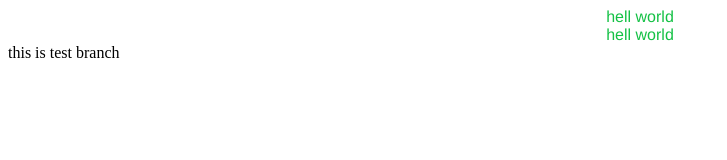
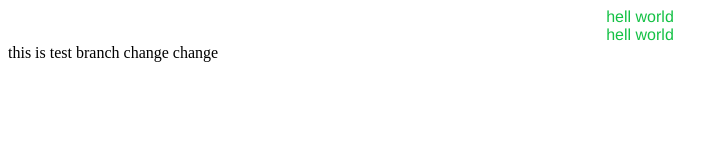
Before and after one commit to hyyyl/erabbit-client-pc, a Vue app: page / in a window 1280 px wide. Shown: the top 160 px of the page, without its empty margins (0-727 px from the left). Built offline with nearby package versions, Linux system fonts and the light colour scheme.

Commit message:
test change

```diff
--- a/src/App.vue
+++ b/src/App.vue
@@ -1,7 +1,7 @@
 <template>
 <div class="content">hell world</div>
 <div class="content">hell world</div>
-  <div>this is test branch</div>
+  <div>this is test branch change change</div>
 </template>
 
 <style lang="less">
```
